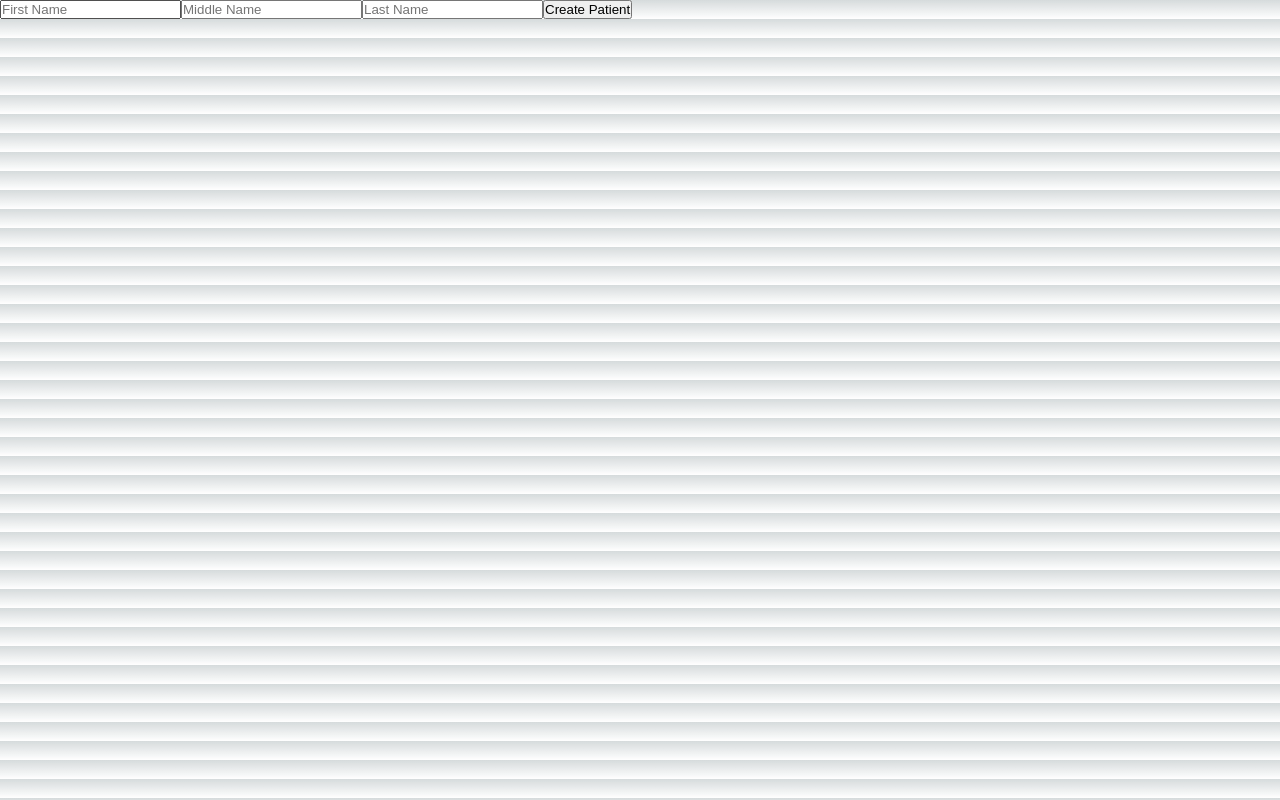
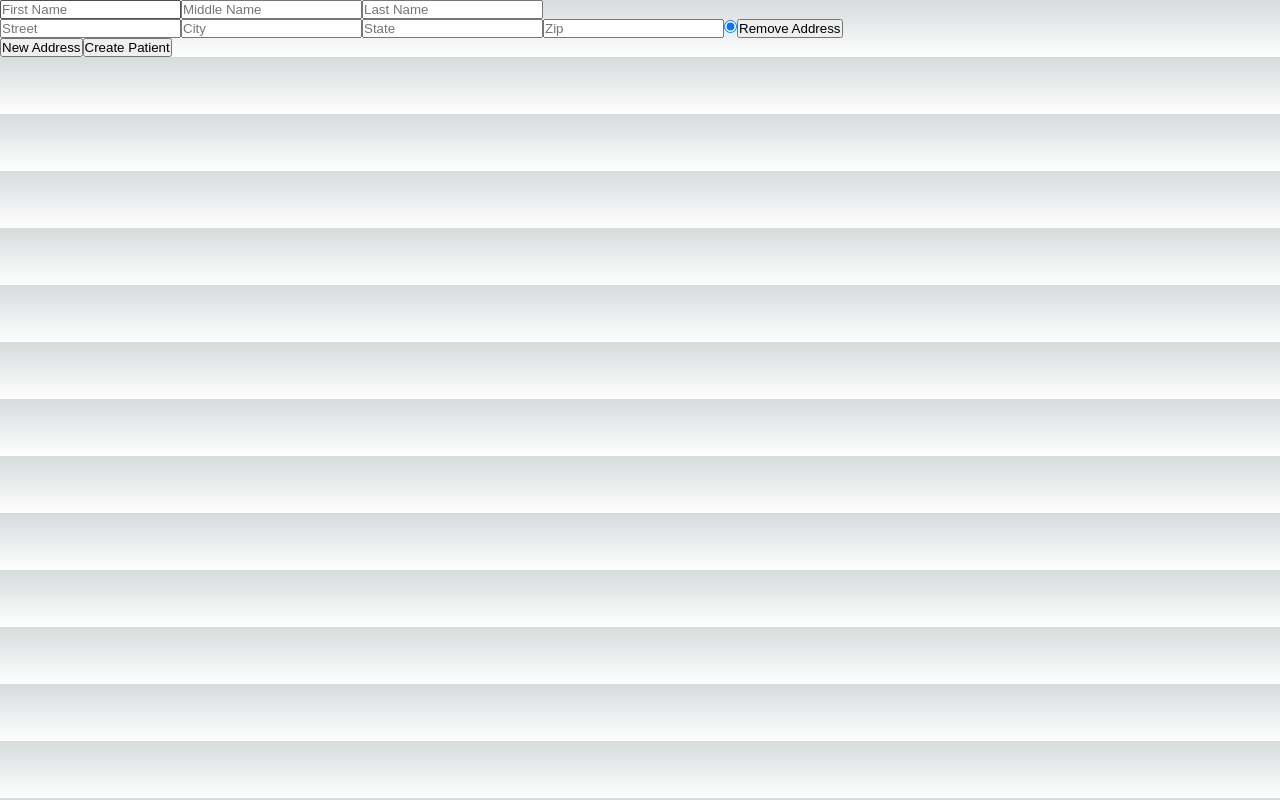
Before and after one commit to jameskorin/finni_test, a Next.js app: page /addpatient in a window 1280 px wide. Built offline with nearby package versions, Linux system fonts and the light colour scheme.

Commit message:
form to add patient info and addresses

```diff
--- a/package.json
+++ b/package.json
@@ -10,6 +10,7 @@
   },
   "dependencies": {
     "@supabase/supabase-js": "^2.26.0",
+    "lodash": "^4.17.21",
     "next": "13.4.10",
     "react": "18.2.0",
     "react-dom": "18.2.0"
--- a/pages/addpatient.js
+++ b/pages/addpatient.js
@@ -1,13 +1,58 @@
-import React, { useState } from 'react'
+import React, { useEffect, useState } from 'react'
+import _ from 'lodash'
 
 export default function AddPatient() {
 
     const [first, setFirst] = useState('');
     const [middle, setMiddle] = useState('');
     const [last, setLast] = useState('');
+    const [addresses, setAddresses] = useState([{
+        street: '',
+        city: '',
+        state: '',
+        zip: '',
+        primary: true
+    }]);
+
+    useEffect(() => {
+        console.log(addresses);
+    },[addresses])
 
     const addPatient =async ()=> {
-        console.log('here');
+        // Add row to the patients table
+        // Get id of the new row
+        // Create new rows for each address referring to patient
+    }
+
+    const addAddress =()=> {
+        let c = _.cloneDeep(addresses);
+        c.push({
+            street: '',
+            city: '',
+            state: '',
+            zip: '',
+            primary: false
+        })
+        setAddresses(c);
+    }
+
+    const removeAddress =(index)=> {
+        let c = _.clone(addresses);
+        c.splice(index,1);
+        setAddresses(c);
+    }
+
+    const editAddress =(index, field, value)=> {
+        let c = _.cloneDeep(addresses);
+        c[index][field] = value;
+        setAddresses(c);
+    }
+
+    const setPrimaryAddress =(index)=> {
+        let c = _.cloneDeep(addresses);
+        for(let i = 0; i < c.length; ++i)
+            c[i].primary = i === index;
+        setAddresses(c);
     }
 
     return <div>
@@ -18,6 +63,21 @@ export default function AddPatient() {
             <input placeholder='First Name' onChange={e => setFirst(e.target.value)}/>
             <input placeholder='Middle Name' onChange={e => setMiddle(e.target.value)}/>
             <input placeholder='Last Name' onChange={e => setLast(e.target.value)}/>
+
+            {/* Addresses */}
+            {addresses.map((item, index) => (
+                <div key={`address_${index}`}>
+                    <input placeholder='Street' onChange={e => editAddress(index, 'street', e.target.value)} value={item.street}/>
+                    <input placeholder='City' onChange={e => editAddress(index, 'city', e.target.value)} value={item.city}/>
+                    <input placeholder='State' onChange={e => editAddress(index, 'state', e.target.value)} value={item.state}/>
+                    <input placeholder='Zip' onChange={e => editAddress(index, 'zip', e.target.value)} value={item.zip}/>
+                    <input type='radio' name='primary_address' onClick={e => setPrimaryAddress(index)} checked={item.primary}/>
+                    <button onClick={() => removeAddress(index)}>Remove Address</button>
+                </div>
+            ))}
+            <button onClick={addAddress}>New Address</button>
+
+
             <button type='submit'>Create Patient</button>
         </form>
     </div>
```
Also changed, not shown: 1 other file (tests, documents, lock files or other folders).
